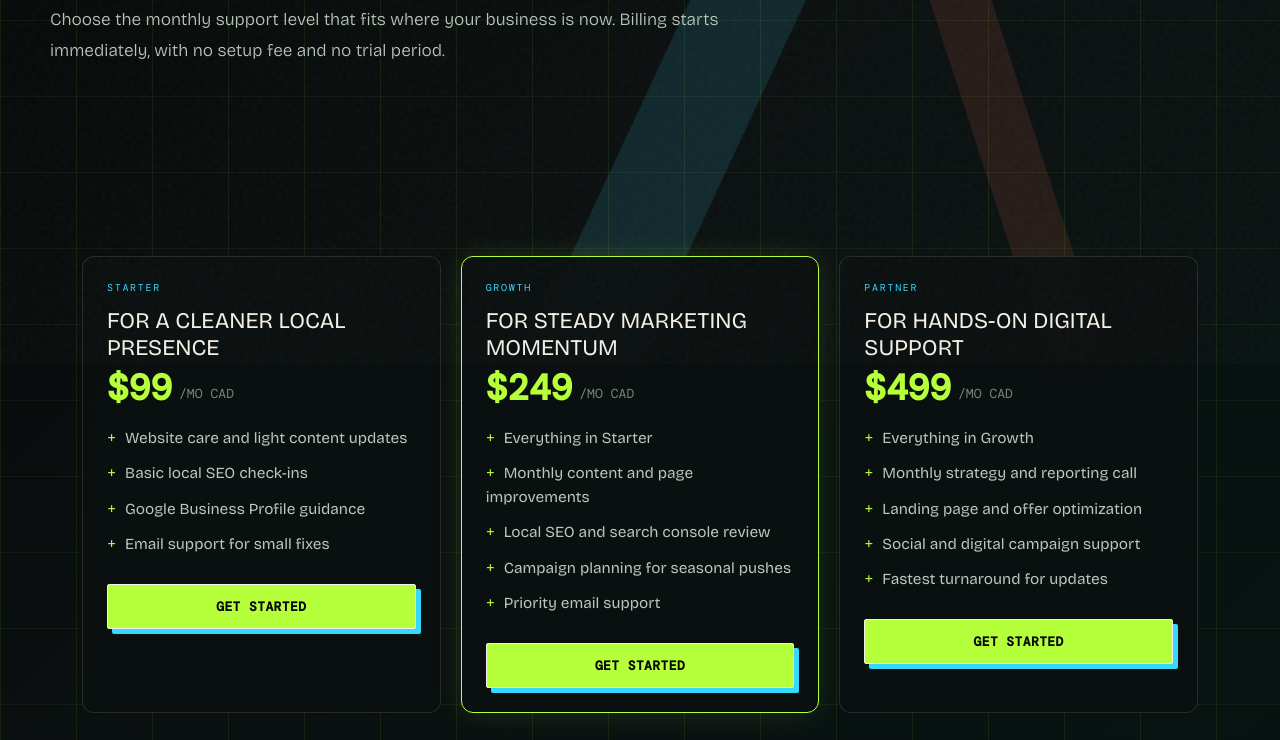
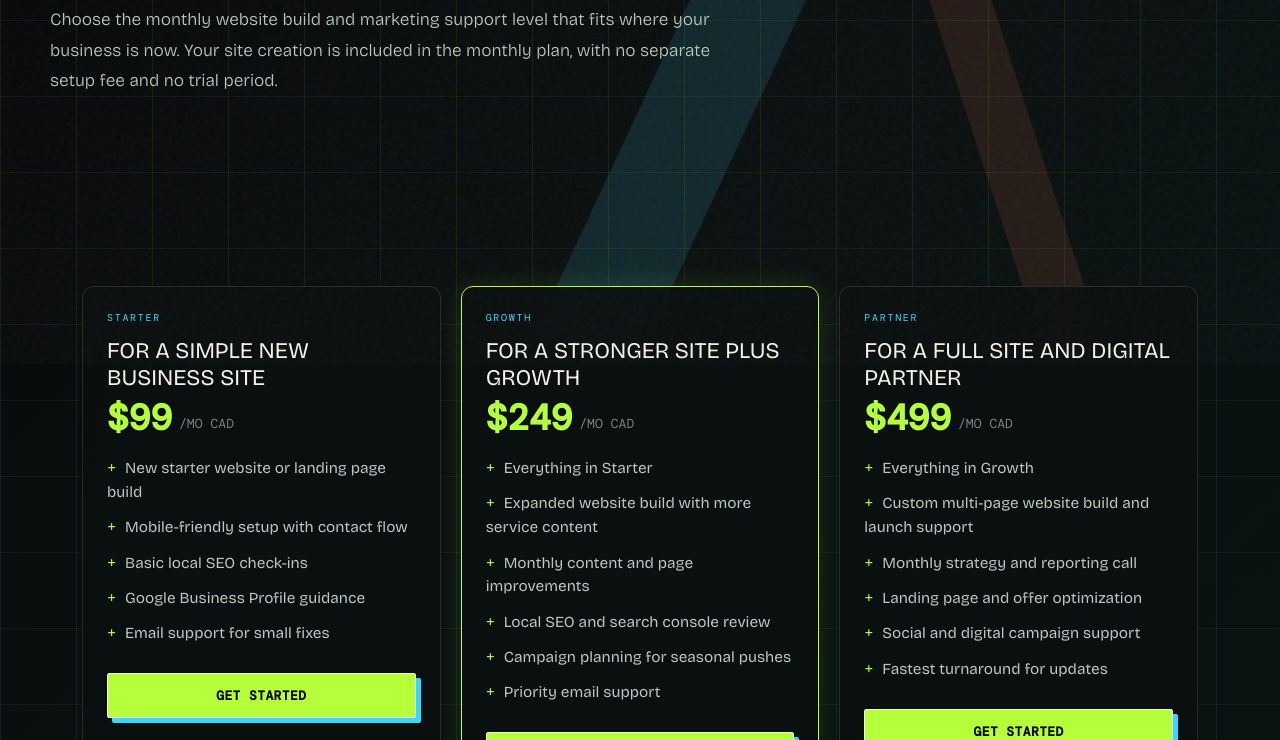
Before and after one commit to terrybevvan-bit/groundwork-digital, a website: page pricing/index.html in a window 1280 px wide. Shown: the part 436-1176 px from the top of the page. Drawn offline with nearby package versions, Linux system fonts and the light colour scheme.

Commit message:
Clarify website creation in pricing

```diff
--- a/pricing/index.html
+++ b/pricing/index.html
@@ -36,7 +36,7 @@
     <div class="page-hero-inner">
       <div class="section-tag">Monthly Plans</div>
       <h1>Websites and marketing that keep <em>moving.</em></h1>
-      <p>Choose the monthly support level that fits where your business is now. Billing starts immediately, with no setup fee and no trial period.</p>
+      <p>Choose the monthly website build and marketing support level that fits where your business is now. Your site creation is included in the monthly plan, with no separate setup fee and no trial period.</p>
     </div>
   </header>
 
@@ -45,10 +45,11 @@
       <div class="pricing-grid">
         <article class="tier-card">
           <div class="tier-label">Starter</div>
-          <h2>For a cleaner local presence</h2>
+          <h2>For a simple new business site</h2>
           <div class="tier-price"><strong>$99</strong><span>/mo CAD</span></div>
           <ul>
-            <li>Website care and light content updates</li>
+            <li>New starter website or landing page build</li>
+            <li>Mobile-friendly setup with contact flow</li>
             <li>Basic local SEO check-ins</li>
             <li>Google Business Profile guidance</li>
             <li>Email support for small fixes</li>
@@ -58,10 +59,11 @@
 
         <article class="tier-card featured">
           <div class="tier-label">Growth</div>
-          <h2>For steady marketing momentum</h2>
+          <h2>For a stronger site plus growth</h2>
           <div class="tier-price"><strong>$249</strong><span>/mo CAD</span></div>
           <ul>
             <li>Everything in Starter</li>
+            <li>Expanded website build with more service content</li>
             <li>Monthly content and page improvements</li>
             <li>Local SEO and search console review</li>
             <li>Campaign planning for seasonal pushes</li>
@@ -72,10 +74,11 @@
 
         <article class="tier-card">
           <div class="tier-label">Partner</div>
-          <h2>For hands-on digital support</h2>
+          <h2>For a full site and digital partner</h2>
           <div class="tier-price"><strong>$499</strong><span>/mo CAD</span></div>
           <ul>
             <li>Everything in Growth</li>
+            <li>Custom multi-page website build and launch support</li>
             <li>Monthly strategy and reporting call</li>
             <li>Landing page and offer optimization</li>
             <li>Social and digital campaign support</li>
```
Also changed, not shown: signup/index.html (+3 -3 lines).
